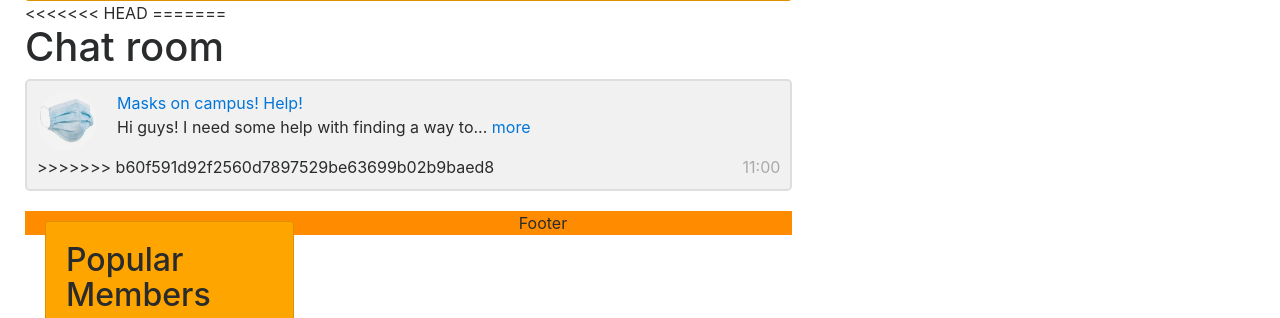
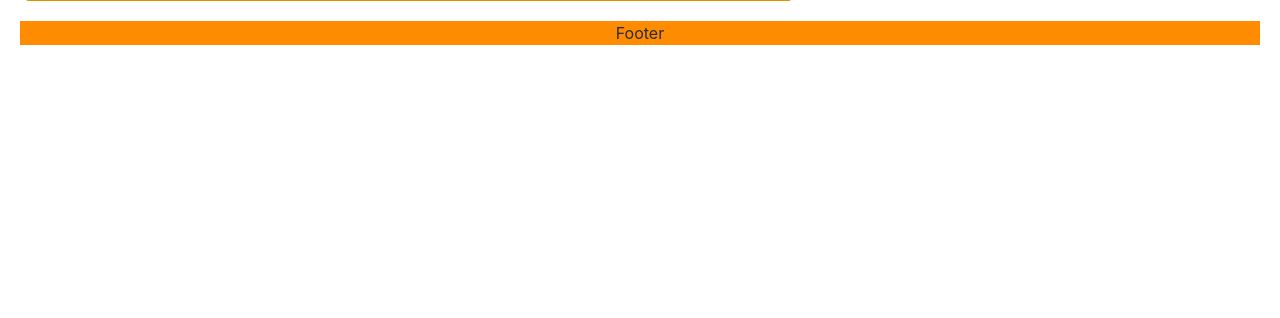
Before and after one commit to nestoreo/SierraNevadaCA-WaterAnalysis, a Django app: page /chatforum in a window 1280 px wide. Shown: the part 1501-1819 px from the top of the page. After the commit the page ends 1546 px from the top, so only its background shows below. Run offline with Django 3.2, Linux system fonts and the light colour scheme; some libraries are stand-ins or nearby versions.

Commit message:
Edit conflict

```diff
--- a/midd19/templates/midd19/chatforum.html
+++ b/midd19/templates/midd19/chatforum.html
@@ -96,18 +96,6 @@ input{
       <i onclick="myFunction(this)" class="fa fa-thumbs-up"></i>
     </div>
 
-<<<<<<< HEAD
-=======
-<table>
-<h1>Chat room</h1>
-  <div class="container">
-        <img src="{% static "images/mask.jpg"%}" alt="Avatar">
-        <p>
-          <a href="#">  Masks on campus! Help! </a> <br>
-          Hi guys! I need some help with finding a way to... <a href="#">more</a>
-        </p>
-        <span class="time-right">11:00</span>
->>>>>>> b60f591d92f2560d7897529be63699b02b9baed8
   </div>
 
   <div class="rightcolumn">
```
